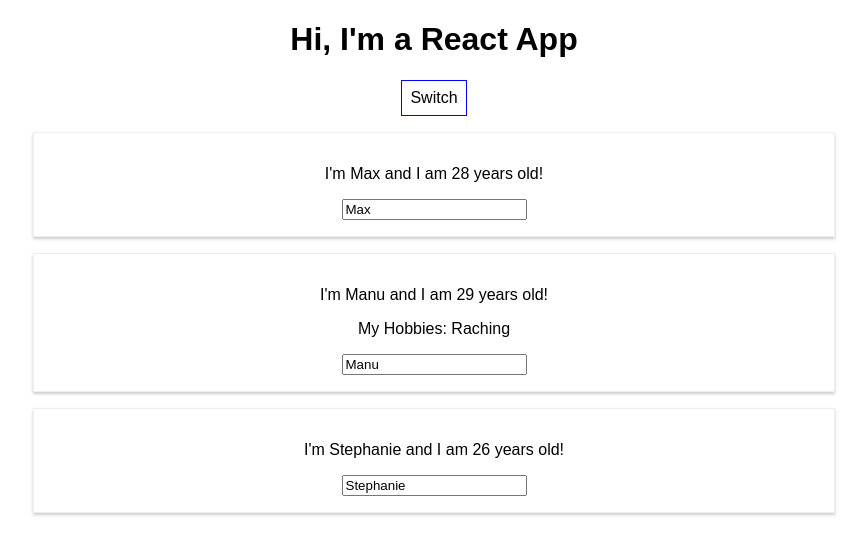
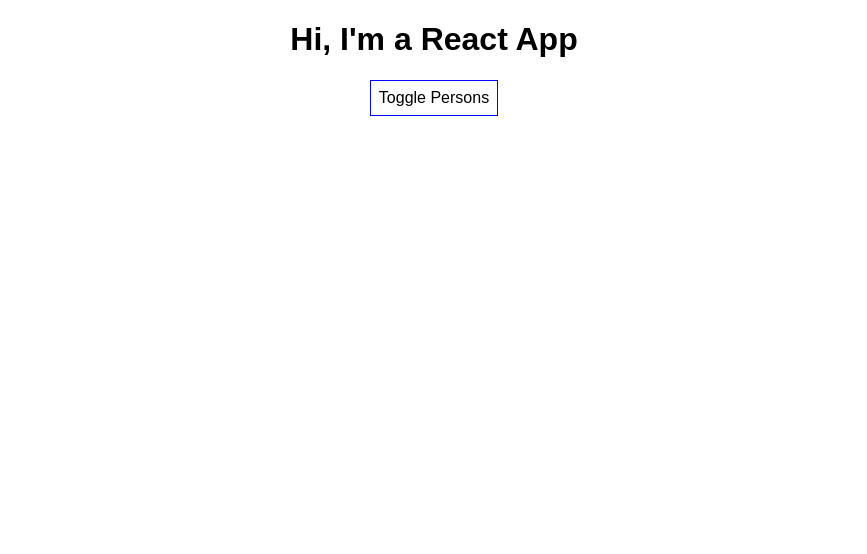
Before and after one commit to after8/react-complete-guide, a React (Create React App) app: page / in a window 1280 px wide. Shown: the top 554 px of the page, without its empty margins (206-1073 px from the left). Built offline with nearby package versions, Linux system fonts and the light colour scheme.

Commit message:
add conditionally content and Lists with keys as well as updating state immutably

```diff
--- a/src/App.js
+++ b/src/App.js
@@ -6,32 +6,43 @@
 class App extends Component {
   state = {
      persons: [
-         { name: 'Max', age: 28 },
-         { name: 'Manu', age: 29 },
-         { name: 'Stephanie', age: 26 },
+         { id: '234kas', name: 'Max', age: 28 },
+         { id: '62k34k', name: 'Manu', age: 29 },
+         { id: '592fli', name: 'Stephanie', age: 26 },
      ],
-     otherState: 'Test'
+     otherState: 'Test',
+     showPersons: false,
   }
 
-  switchNameHandler = (newName) => {
-    // Component Object that we extend has a method call setState()
-    this.setState({
-      persons: [
-        { name: newName, age: 28 },
-        { name: 'Manu', age: 29 },
-        { name: 'Stephanie', age: 27 },
-      ],
+  deletePersonHandler = (personIndex) => {
+    // Copy the full array to prevent mutating the orginial state
+    // const persons = this.state.persons.slice();
+    const persons = [...this.state.persons];
+    persons.splice(personIndex, 1);
+    this.setState({persons: persons});
+  }
+
+  nameChangedHandler = ( event, id ) => {
+    const personIndex = this.state.persons.findIndex(p => {
+      return p.id === id;
     });
-  };
 
-  nameChangedHandler = (event) => {
-    this.setState({
-      persons: [
-        { name: 'Max', age: 28 },
-        { name: event.target.value, age: 29 },
-        { name: 'Stephanie', age: 26 },
-      ],
-    });
+    // Copy the full object to prevent mutating the orginial state
+    // const person = Object.assign({}, this.state.persons[personIndex]);
+    const person = {
+      ...this.state.persons[personIndex]
+    }
+
+    person.name = event.target.value;
+    const persons = [...this.state.persons];
+    persons[personIndex] = person;
+
+    this.setState({ persons: persons });
+  }
+
+  togglePersonsHandler = () => {
+    const doesShow = this.state.showPersons;
+    this.setState({showPersons: !doesShow});
   }
 
   render() {
@@ -44,25 +55,32 @@
       cursor: 'pointer'
     }
 
+    let persons = null;
+
+    if (this.state.showPersons) {
+      persons = (
+        <div>
+          {this.state.persons.map((person, index) => {
+            return <Person
+              click={() => this.deletePersonHandler(index)}
+              name={person.name}
+              age={person.age}
+              key={person.id}
+                changed={(event) => this.nameChangedHandler(event, person.id)}
+              />
+          })}
+        </div>
+      );
+    }
+
     return (
       <div className="App">
         <h1>Hi, I'm a React App</h1>
         <button
           style={style}
           // This can be inefficient but it is one option to pass variables to the function
-          onClick={() => this.switchNameHandler('Maximilian!!')}>Switch</button>
-        <Person
-          name={this.state.persons[0].name}
-          age={this.state.persons[0].age} />
-        <Person
-          name={this.state.persons[1].name}
-          age={this.state.persons[1].age}
-          changed={this.nameChangedHandler}
-          // This is the more efficient way to pass variables to the function
-          click={this.switchNameHandler.bind(this, 'Manu')}>My Hobbies: Raching</Person>
-        <Person
-          name={this.state.persons[2].name}
-          age={this.state.persons[2].age}/>
+          onClick={this.togglePersonsHandler}>Toggle Persons</button>
+          {persons}
       </div>
 
     );
```
